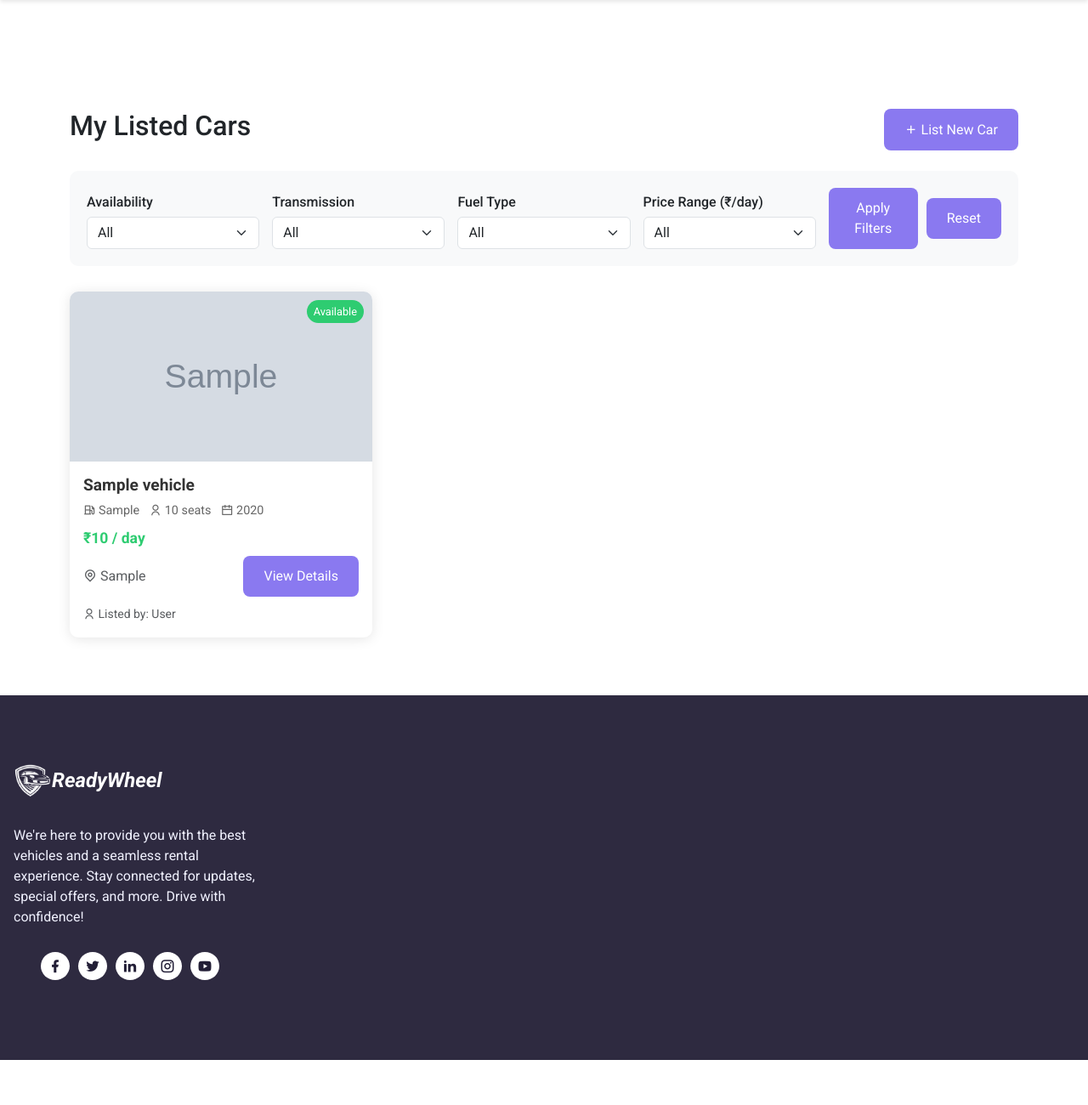
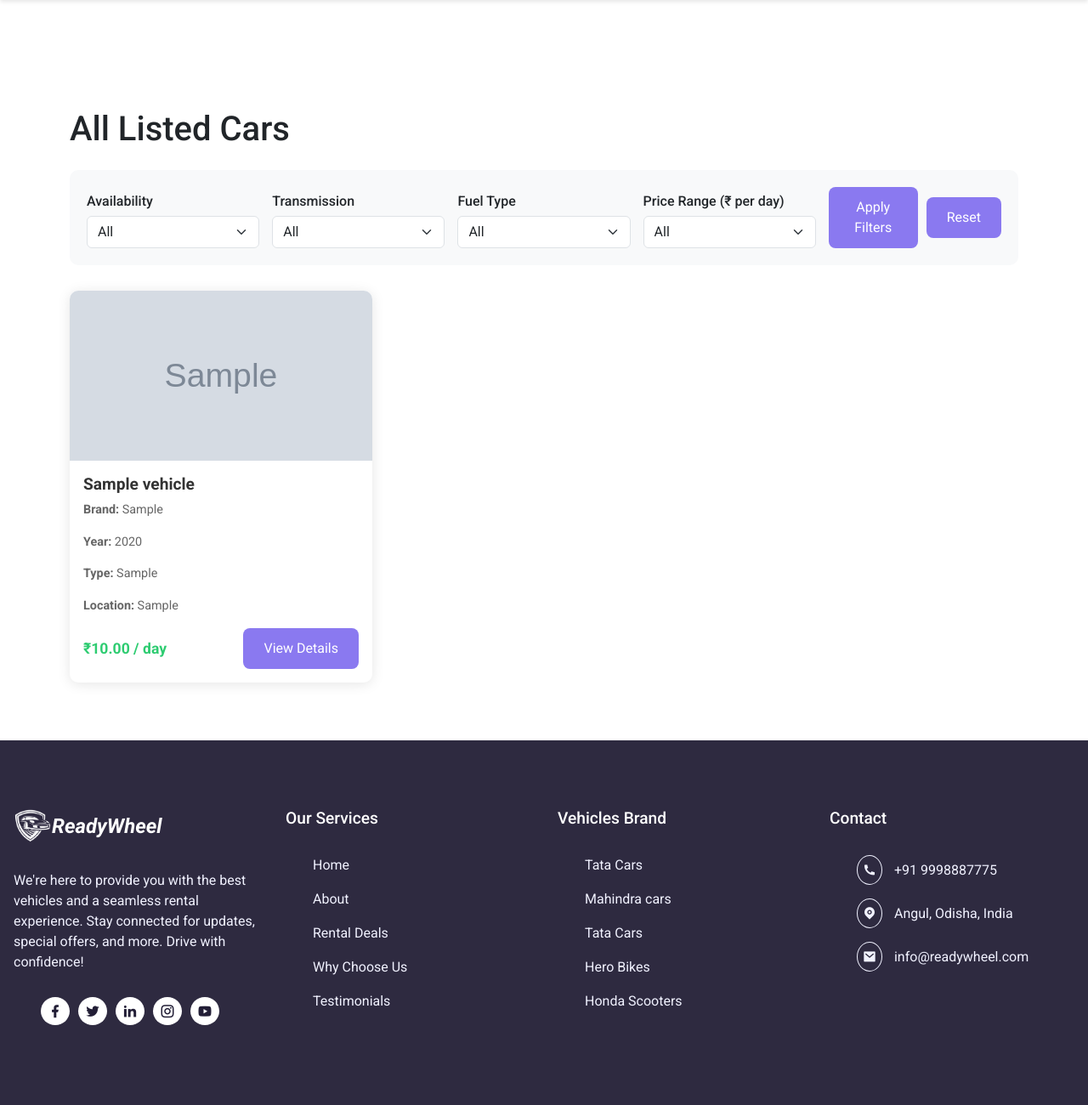
Before and after one commit to sangramdebata/ReadyWheel-, a PHP site: page /Profiles/my_listed_cars.php in a window 1280 px wide. Shown: the part 89-1389 px from the top of the page at 85% size. Before the commit the page ends 1336 px from the top, so only its background shows below. Run offline with PHP 8.4, Linux system fonts and the light colour scheme; the visitor is signed in with stand-in values (Sample User, id 1); tables that the repository leaves empty hold one stand-in row (values such as "Sample post"); grey boxes marked "Sample" are stand-in pictures; some libraries are stand-ins or nearby versions.

Commit message:
minor changes

```diff
--- a/Profiles/my_listed_cars.php
+++ b/Profiles/my_listed_cars.php
@@ -18,21 +18,22 @@ $transmission = isset($_GET['transmission']) ? $_GET['transmission'] : '';
 $fuel_type = isset($_GET['fuel_type']) ? $_GET['fuel_type'] : '';
 $price_range = isset($_GET['price_range']) ? $_GET['price_range'] : '';
 
-// Build the base SQL query
+// Build the base SQL query - Modified to show all cars
 $sql = "SELECT v.*, u.fullname as owner_name, u.mobile as owner_mobile, u.email as owner_email,
         (SELECT photo_path FROM vehicle_photos WHERE vehicle_id = v.id LIMIT 1) as photo_path
         FROM vehicles v
-        JOIN users u ON v.owner_id = u.id
-        WHERE v.owner_id = ?";
+        JOIN users u ON v.owner_id = u.id";
 
 // Add filter conditions
-$params = [$_SESSION['user_id']];
-$types = "i";
+$params = [];
+$types = "";
 
 if ($availability !== '') {
-    $sql .= " AND v.is_available = ?";
+    $sql .= " WHERE v.is_available = ?";
     $params[] = ($availability === 'available' ? 1 : 0);
     $types .= "i";
+} else {
+    $sql .= " WHERE 1=1"; // Always true condition to start WHERE clause
 }
 
 if ($transmission !== '') {
@@ -72,10 +73,8 @@ try {
         throw new Exception("Prepare failed: " . $conn->error);
     }
 
-    if (count($params) > 1) {
+    if (!empty($params)) {
         $stmt->bind_param($types, ...$params);
-    } else {
-        $stmt->bind_param("i", $_SESSION['user_id']);
     }
 
     if (!$stmt->execute()) {
@@ -85,10 +84,9 @@ try {
     $result = $stmt->get_result();
     $cars = $result->fetch_all(MYSQLI_ASSOC);
 
-    // Get unique values for filters
-    $filter_sql = "SELECT DISTINCT transmission, fuel_type FROM vehicles WHERE owner_id = ?";
+    // Get unique values for filters - Modified to get all values
+    $filter_sql = "SELECT DISTINCT transmission, fuel_type FROM vehicles";
     $filter_stmt = $conn->prepare($filter_sql);
-    $filter_stmt->bind_param("i", $_SESSION['user_id']);
     $filter_stmt->execute();
     $filter_result = $filter_stmt->get_result();
     $transmissions = [];
@@ -116,7 +114,7 @@ try {
 <head>
     <meta charset="UTF-8">
     <meta name="viewport" content="width=device-width, initial-scale=1.0">
-    <title>My Listed Cars - ReadyWheel</title>
+    <title>All Listed Cars - ReadyWheel</title>
     <link href="https://cdn.jsdelivr.net/npm/bootstrap@5.3.0/dist/css/bootstrap.min.css" rel="stylesheet">
     <link rel="stylesheet" href="https://cdnjs.cloudflare.com/ajax/libs/font-awesome/6.4.0/css/all.min.css">
     <link rel="icon" type="image/png" href="../assets/logo-white.png">
@@ -216,6 +214,11 @@ try {
             gap: 10px;
             align-items: center;
         }
+        .owner-info {
+            font-size: 0.85rem;
+            color: #666;
+            margin-top: 5px;
+        }
     </style>
 </head>
 <body>
@@ -236,7 +239,7 @@ try {
                 <li><a href="../index.php">Home</a></li>
                 <li><a href="../About/about.php">About</a></li>
                 <li><a href="../why-choose-us/choose.php">Why Choose Us</a></li>
-                <li><a href="rent.php">Rent</a></li>
+                <li><a href="../rent/rent.php">Rent</a></li>
                 <li><a href="owner.php">List Your Car</a></li>
             </ul>
             <div class="nav__btns">
@@ -244,7 +247,7 @@ try {
                     <img src="../assets/profile-placeholder.jpg" alt="Profile" class="profile-icon" id="profile-icon">
                     <div class="profile-dropdown">
                         <a href="profile.php">My Profile</a>
-                        <a href="my_listed_cars.php">My Listed Cars</a>
+                        <a href="my_listed_cars.php">All Listed Cars</a>
                         <a href="#">Settings</a>
                         <a href="../logout.php" id="logout-btn">Logout</a>
                     </div>
@@ -254,19 +257,14 @@ try {
     </header>
 
     <main class="container py-5">
-        <div class="d-flex justify-content-between align-items-center mb-4">
-            <h2>My Listed Cars</h2>
-            <a href="owner.php" class="btn btn-primary">
-                <i class="ri-add-line"></i> List New Car
-            </a>
-        </div>
+        <h1 class="mb-4">All Listed Cars</h1>
 
         <!-- Filter Section -->
         <div class="filter-section">
-            <form method="GET" class="filter-form">
+            <form action="" method="GET" class="filter-form">
                 <div class="filter-group">
                     <label for="availability">Availability</label>
-                    <select class="form-select" id="availability" name="availability">
+                    <select name="availability" id="availability" class="form-select">
                         <option value="">All</option>
                         <option value="available" <?php echo $availability === 'available' ? 'selected' : ''; ?>>Available</option>
                         <option value="unavailable" <?php echo $availability === 'unavailable' ? 'selected' : ''; ?>>Unavailable</option>
@@ -275,12 +273,11 @@ try {
 
                 <div class="filter-group">
                     <label for="transmission">Transmission</label>
-                    <select class="form-select" id="transmission" name="transmission">
+                    <select name="transmission" id="transmission" class="form-select">
                         <option value="">All</option>
-                        <?php foreach ($transmissions as $trans): ?>
-                            <option value="<?php echo htmlspecialchars($trans); ?>"
-                                    <?php echo $transmission === $trans ? 'selected' : ''; ?>>
-                                <?php echo htmlspecialchars($trans); ?>
+                        <?php foreach ($transmissions as $t): ?>
+                            <option value="<?php echo htmlspecialchars($t); ?>" <?php echo $transmission === $t ? 'selected' : ''; ?>>
+                                <?php echo htmlspecialchars($t); ?>
                             </option>
                         <?php endforeach; ?>
                     </select>
@@ -288,87 +285,80 @@ try {
 
                 <div class="filter-group">
                     <label for="fuel_type">Fuel Type</label>
-                    <select class="form-select" id="fuel_type" name="fuel_type">
+                    <select name="fuel_type" id="fuel_type" class="form-select">
                         <option value="">All</option>
-                        <?php foreach ($fuel_types as $fuel): ?>
-                            <option value="<?php echo htmlspecialchars($fuel); ?>"
-                                    <?php echo $fuel_type === $fuel ? 'selected' : ''; ?>>
-                                <?php echo htmlspecialchars($fuel); ?>
+                        <?php foreach ($fuel_types as $f): ?>
+                            <option value="<?php echo htmlspecialchars($f); ?>" <?php echo $fuel_type === $f ? 'selected' : ''; ?>>
+                                <?php echo htmlspecialchars($f); ?>
                             </option>
                         <?php endforeach; ?>
                     </select>
                 </div>
 
                 <div class="filter-group">
-                    <label for="price_range">Price Range (₹/day)</label>
-                    <select class="form-select" id="price_range" name="price_range">
+                    <label for="price_range">Price Range (₹ per day)</label>
+                    <select name="price_range" id="price_range" class="form-select">
                         <option value="">All</option>
-                        <option value="0-1000" <?php echo $price_range === '0-1000' ? 'selected' : ''; ?>>Under ₹1,000</option>
+                        <option value="0-1000" <?php echo $price_range === '0-1000' ? 'selected' : ''; ?>>₹0 - ₹1,000</option>
                         <option value="1000-2000" <?php echo $price_range === '1000-2000' ? 'selected' : ''; ?>>₹1,000 - ₹2,000</option>
                         <option value="2000-5000" <?php echo $price_range === '2000-5000' ? 'selected' : ''; ?>>₹2,000 - ₹5,000</option>
-                        <option value="5000+" <?php echo $price_range === '5000+' ? 'selected' : ''; ?>>Over ₹5,000</option>
+                        <option value="5000+" <?php echo $price_range === '5000+' ? 'selected' : ''; ?>>₹5,000+</option>
                     </select>
                 </div>
 
                 <div class="filter-actions">
                     <button type="submit" class="btn btn-primary">Apply Filters</button>
-                    <a href="my_listed_cars.php" class="btn btn-secondary">Reset</a>
+                    <a href="my_listed_cars.php" class="btn btn-outline-secondary">Reset</a>
                 </div>
             </form>
         </div>
 
+        <!-- Cars Grid -->
+        <div class="row">
             <?php if (empty($cars)): ?>
+                <div class="col-12">
                     <div class="alert alert-info">
-                No cars found matching your criteria. <a href="owner.php">List a new car</a>
+                        No cars found matching your criteria.
+                    </div>
                 </div>
             <?php else: ?>
-            <div class="row g-4">
                 <?php foreach ($cars as $car): ?>
                     <div class="col-md-6 col-lg-4">
                         <a href="../rent/car-details.php?id=<?php echo $car['id']; ?>" class="text-decoration-none">
                             <div class="car-card">
-                                <div class="position-relative">
+                                <?php if ($car['is_available']): ?>
+                                    <span class="status-badge status-available">Available</span>
+                                <?php else: ?>
+                                    <span class="status-badge status-unavailable">Unavailable</span>
+                                <?php endif; ?>
+
                                 <?php if (!empty($car['photo_path'])): ?>
-                                        <img src="<?php echo htmlspecialchars($car['photo_path']); ?>"
-                                             alt="<?php echo htmlspecialchars($car['car_name']); ?>"
-                                             class="car-image">
+                                    <img src="<?php echo htmlspecialchars($car['photo_path']); ?>" alt="<?php echo htmlspecialchars($car['car_name']); ?>" class="car-image">
                                 <?php else: ?>
                                     <div class="no-image">
-                                            <i class="ri-car-line" style="font-size: 3rem;"></i>
+                                        <i class="fas fa-car fa-3x"></i>
                                     </div>
                                 <?php endif; ?>
-                                    <span class="status-badge <?php echo $car['is_available'] ? 'status-available' : 'status-unavailable'; ?>">
-                                        <?php echo $car['is_available'] ? 'Available' : 'Unavailable'; ?>
-                                    </span>
-                                </div>
+
                                 <div class="car-details">
                                     <h3 class="car-title"><?php echo htmlspecialchars($car['car_name']); ?></h3>
-                                    <div class="car-specs mb-2">
-                                        <span class="me-2"><i class="ri-gas-station-line"></i> <?php echo htmlspecialchars($car['fuel_type']); ?></span>
-                                        <span class="me-2"><i class="ri-user-line"></i> <?php echo htmlspecialchars($car['seating_capacity']); ?> seats</span>
-                                        <span><i class="ri-calendar-line"></i> <?php echo htmlspecialchars($car['year']); ?></span>
+                                    <div class="car-specs">
+                                        <p><strong>Brand:</strong> <?php echo htmlspecialchars($car['brand']); ?></p>
+                                        <p><strong>Year:</strong> <?php echo htmlspecialchars($car['year']); ?></p>
+                                        <p><strong>Type:</strong> <?php echo htmlspecialchars($car['car_type']); ?></p>
+                                        <p><strong>Location:</strong> <?php echo htmlspecialchars($car['location']); ?></p>
                                     </div>
-                                    <div class="car-price mb-2">
-                                        ₹<?php echo number_format($car['price_per_day']); ?> / day
-                                    </div>
-                                    <div class="d-flex justify-content-between align-items-center">
-                                        <span class="text-muted"><i class="ri-map-pin-line"></i> <?php echo htmlspecialchars($car['location']); ?></span>
-                                        <span class="btn btn-outline-primary btn-sm">
-                                            View Details
-                                        </span>
-                                    </div>
-                                    <div class="owner-info mt-2">
-                                        <small class="text-muted">
-                                            <i class="ri-user-line"></i> Listed by: <?php echo htmlspecialchars($car['owner_name']); ?>
-                                        </small>
+                                    <div class="d-flex justify-content-between align-items-center mt-3">
+                                        <div class="car-price">₹<?php echo number_format($car['price_per_day'], 2); ?> / day</div>
+                                        <span class="btn btn-sm btn-outline-primary">View Details</span>
                                     </div>
                                 </div>
                             </div>
                         </a>
                     </div>
                 <?php endforeach; ?>
+            <?php endif; ?>
         </div>
-        <?php endif; ?>
     </main>
 
     <footer class="footer">
@@ -393,6 +383,46 @@ try {
                     <li><a href="#"><i class="ri-youtube-fill"></i></a></li>
                 </ul>
             </div>
+            <div class="footer__col">
+                <h4>Our Services</h4>
+                <ul class="footer__links">
+                    <li><a href="../index.php">Home</a></li>
+                    <li><a href="../About/about.php">About</a></li>
+                    <li><a href="../rent/rent.php">Rental Deals</a></li>
+                    <li><a href="../why-choose-us/choose.php">Why Choose Us</a></li>
+                    <li><a href="#">Testimonials</a></li>
+                </ul>
+            </div>
+            <div class="footer__col">
+                <h4>Vehicles Brand</h4>
+                <ul class="footer__links">
+                    <li><a href="#">Tata Cars</a></li>
+                    <li><a href="#">Mahindra cars</a></li>
+                    <li><a href="#">Tata Cars</a></li>
+                    <li><a href="#">Hero Bikes</a></li>
+                    <li><a href="#">Honda Scooters</a></li>
+                </ul>
+            </div>
+            <div class="footer__col">
+                <h4>Contact</h4>
+                <ul class="footer__links">
+                    <li>
+                        <a href="#">
+                            <span><i class="ri-phone-fill"></i></span> +91 9998887775
+                        </a>
+                    </li>
+                    <li>
+                        <a href="#">
+                            <span><i class="ri-map-pin-fill"></i></span> Angul, Odisha, India
+                        </a>
+                    </li>
+                    <li>
+                        <a href="#">
+                            <span><i class="ri-mail-fill"></i></span> info@readywheel.com
+                        </a>
+                    </li>
+                </ul>
+            </div>
         </div>
     </footer>
 
```
Also changed, not shown: uploads/vehicles/67f08984ebc82_11htseb_1777359.webp (added), uploads/vehicles/67f08984ec191_9o8tseb_1777361.webp (added), uploads/vehicles/67f08984eca87_3ectseb_1777353.webp (added), uploads/vehicles/67f08a3c23def_royalenfield-hunter-350-right-side-view2.webp (added), uploads/vehicles/67f08a3c24444_dapper-grey.avif (added), uploads/vehicles/67f08a3c24b3d_hunter-350-right-front-three-quarter.webp (added). Lines whose indentation alone changed are shown as unchanged.
